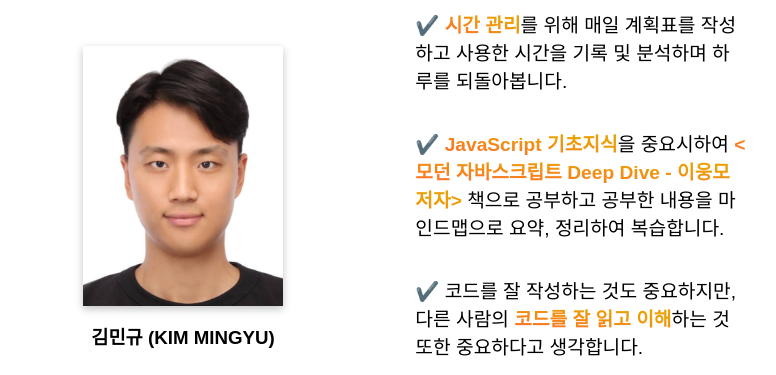
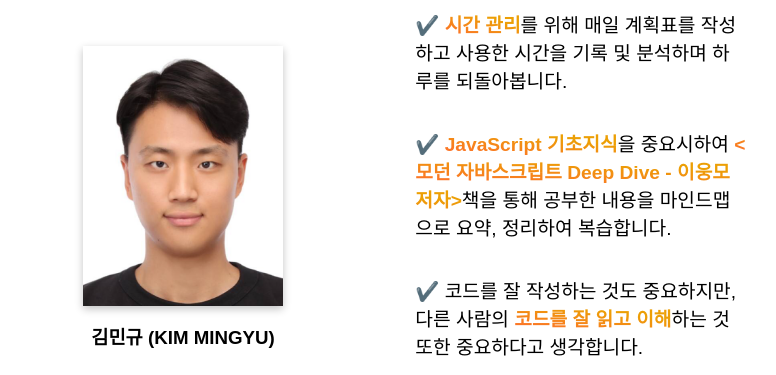
Before and after one commit to kimbigmin/portfolio-page, a website: page dist/index.html in a window 1280 px wide. Shown: the part 1000-1375 px from the top of the page, without its empty margins (251-1027 px from the left). Drawn offline with Linux system fonts and the light colour scheme; a web font is replaced by a local one.

Commit message:
[Amend]: 이력서 내용 수정

```diff
--- a/dist/index.html
+++ b/dist/index.html
@@ -91,9 +91,7 @@
               중요시하여
               <span class="keyword-highlight"
                 ><모던 자바스크립트 Deep Dive - 이웅모 저자></span
-              >
-              책으로 공부하고 공부한 내용을 마인드맵으로 요약, 정리하여
-              복습합니다.
+              >책을 통해 공부한 내용을 마인드맵으로 요약, 정리하여 복습합니다.
             </p>
             <p class="profile-box-feature">
               ✔️ 코드를 잘 작성하는 것도 중요하지만, 다른 사람의
```
